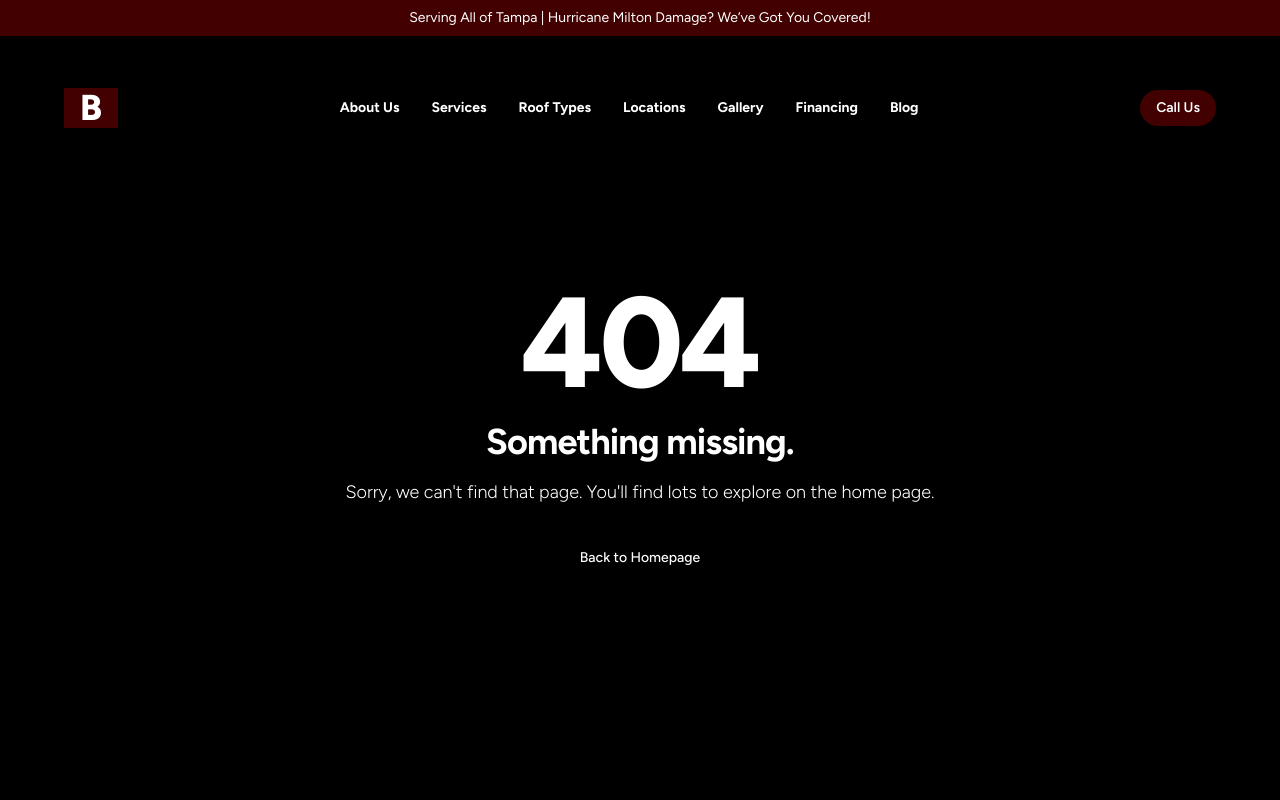
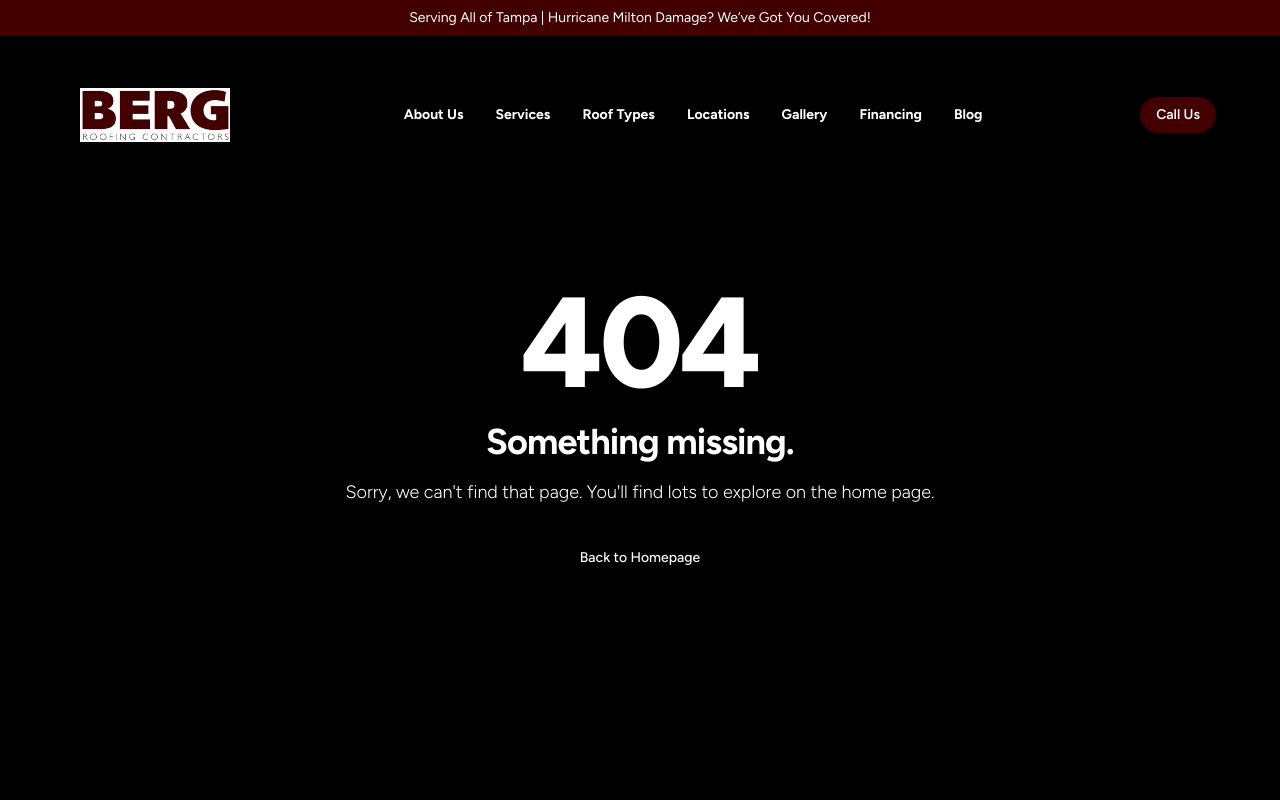
Before and after one commit to stuartsteinberg/florida-roofing, a Next.js app: page / in a window 1280 px wide. Shown: the top 800 px of the page. Built offline with nearby package versions, Linux system fonts and the light colour scheme; a web font is replaced by a local one.

Commit message:
branding:updated logo

```diff
--- a/components/Logo.jsx
+++ b/components/Logo.jsx
@@ -1,9 +1,10 @@
+import Image from 'next/image'
 import React from 'react'
 
 const Logo = () => {
   return (
-    <div className='bg-primary text-4xl font-extrabold px-4 w-fit  '>
-      B
+    <div className='text-4xl font-extrabold px-4 w-fit flex-shrink-0  '>
+      <Image src={'/logo.jpg'} width={150} height={20}  />
     </div>
   )
 }
--- a/components/NavBar.jsx
+++ b/components/NavBar.jsx
@@ -62,25 +62,25 @@ export default function NavBar() {
   const [open, setOpen] = useState(false)
   return (
     <div className=" text-white top-0 left-0 h-26  absolute w-full z-50  p-2 " >
-      <nav className="flex justify-between max-w-6xl mx-auto items-center  relative mt-20 ">
+      <nav className="flex justify-between max-w-6xl mx-auto items-center  relative mt-20 gap-2  ">
         <Logo />
 
         <ul className={`
-          sm:flex sm:flex-row sm:w-full sm:overflow-visible sm:translate-y-0   sm:translate-x-0  sm:h-full sm:static sm:bg-transparent sm:text-white sm:gap-x-8
-            rounded-md  gap-y-6  items-center flex absolute  -translate-y-[-60%] left-1/2 -translate-x-[50%]   flex-col justify-center w-full transition-all duration-300 ${open ?  'min-h-fit p-2' : 'h-0 w-0 p-0' }  bg-white text-black overflow-hidden`}>
+          md:flex md:flex-row md:w-full md:overflow-visible md:translate-y-0   md:translate-x-0  md:h-full md:static md:bg-transparent md:text-white md:gap-x-4 lg:gap-x-8
+            rounded-md  gap-y-6  items-center flex absolute  -translate-y-[-60%] left-1/2 -translate-x-[50%]   flex-col justify-center w-full transition-all duration-300 ${open ?  'min-h-fit p-2 bg-white' : 'h-0 w-0 p-0' }   text-black overflow-hidden`}>
           {navigation_links.map((item, index) => (
-           <li key={index} className="text-sm group relative w-full sm:w-fit">
+           <li key={index} className="text-sm group relative w-full md:w-fit whitespace-nowrap">
            {/* Parent Link */}
            <Link
              href={item.href}
-             className="hover:underline underline-offset-1 decoration-black font-bold block"
+             className="hover:underline underline-offset-1 decoration-black lg:font-bold block"
            >
              {item.label}
            </Link>
 
            {/* Submenu */}
            {item.sub_menu && (
-             <div className="absolute sm:left-0 mt-2 z-10 ">
+             <div className="absolute md:left-0 mt-2 z-10 ">
                <ul className="opacity-0 group-hover:opacity-100 rounded-md shadow-md mt-2 transition-all duration-300 bg-secondary border border-white/10">
                  {item.sub_menu.map((subItem, subIndex) => (
                    <li key={subIndex}>
@@ -102,7 +102,7 @@ export default function NavBar() {
 
 
         <div className="flex gap-2 items-center" >
-          <button className="sm:hidden block" onClick={() => { setOpen(!open) }} >
+          <button className="md:hidden block" onClick={() => { setOpen(!open) }} >
             {
               open ?
               <CrossIcon className="rotate-45" />:
```
Also changed, not shown: public/logo.jpg (added).
